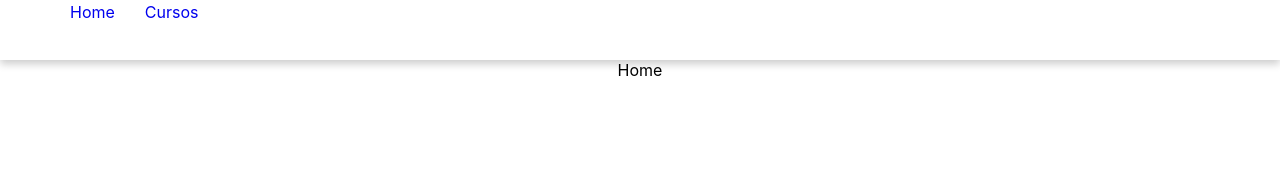
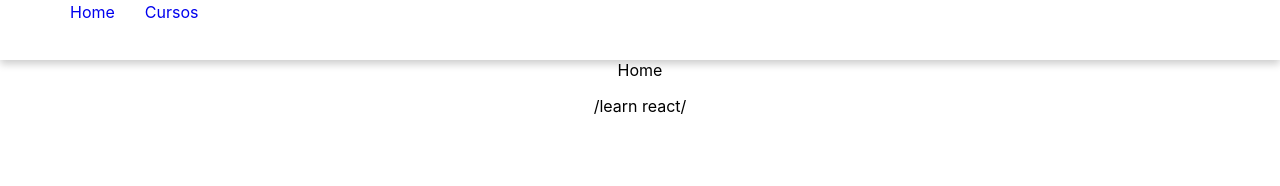
Before and after one commit to Aalzate95/Iot-cloud-front, a React (Create React App) app: page / in a window 1280 px wide. Shown: the top 186 px of the page. Built offline with nearby package versions, Linux system fonts and the light colour scheme.

Commit message:
circlici

```diff
--- a/src/views/home/Home.js
+++ b/src/views/home/Home.js
@@ -5,6 +5,7 @@ const Home = () => {
     return (
         <div>
             Home
+            <p>/learn react/</p>
         </div>
      );
 }
```
Also changed, not shown: .circleci/config.yml (added).
